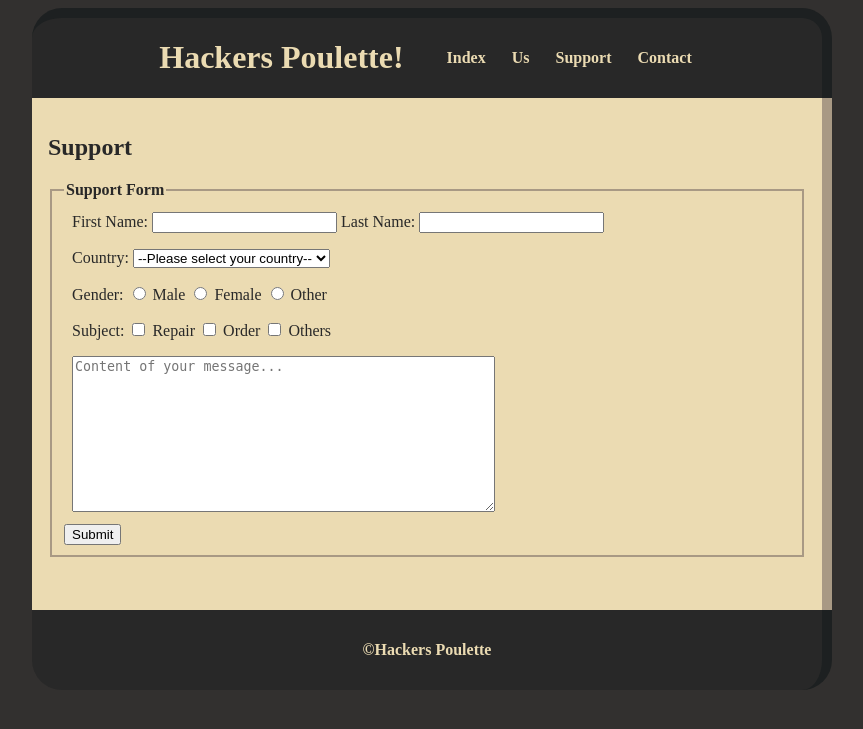
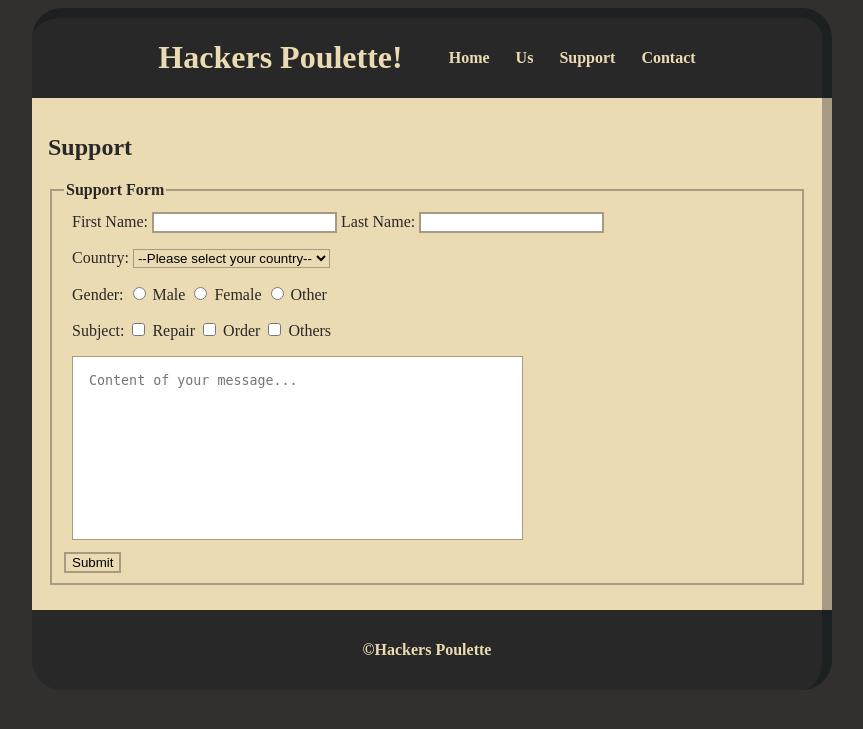
Before and after one commit to jeanmadao/hackers_poulette, a Flask app: page /support in a window 1280 px wide. Shown: the top 729 px of the page, without its empty margins (208-1071 px from the left). Run offline with Flask 3, Linux system fonts and the light colour scheme.

Commit message:
small modifications

```diff
--- a/static/site.css
+++ b/static/site.css
@@ -3,6 +3,7 @@
     justify-content: center;
 
     background-color: #32302f;
+    font-family: FiraCode Nerd Font;
 }
 
 body {
@@ -61,6 +62,45 @@ main {
     color: #282828;
 }
 
+input[type=text] {
+    border-radius: 0px;
+    border-style: solid;
+    border-color: #a89984;
+}
+
+input[type=text]:focus {
+    border-color: #fe8019;
+}
+
+input[type=radio] {
+    border-color: #a89984;
+}
+
+input[type=checkbox] {
+    border-color: #a89984;
+}
+
+textarea {
+    border-radius: 0px;
+    border-style: solid;
+    border-color: #a89984;
+    resize: none;
+    padding: 1rem;
+}
+
+textarea:focus {
+    border-style: solid;
+    border-color: #fe8019;
+
+}
+
+select {
+    border-radius: 0px;
+    border-style: solid;
+    border-color: #a89984;
+    background-color: #ebdbb2;
+}
+
 fieldset {
     color: #282828;
     border: 2px solid;
@@ -73,6 +113,13 @@ legend {
 
 .form-row {
     padding: 0.5rem;
+}
+
+button {
+    border-radius: 0px;
+    border-style: solid;
+    border-color: #a89984;
+    background-color: #ebdbb2;
 }
 
 footer {
--- a/templates/layout.html
+++ b/templates/layout.html
@@ -6,10 +6,10 @@
   </head>
   <body>
     <header>
-      <h1>Hackers Poulette!</h1>
+      <h1><a href="/">Hackers Poulette!</a></h1>
       <nav>
         <ul>
-          <li><a href="/">Index</a></li>
+          <li><a href="/">Home</a></li>
           <li><a href="#">Us</a></li>
           <li><a href="/support">Support</a></li>
           <li><a href="#">Contact</a></li>
```
